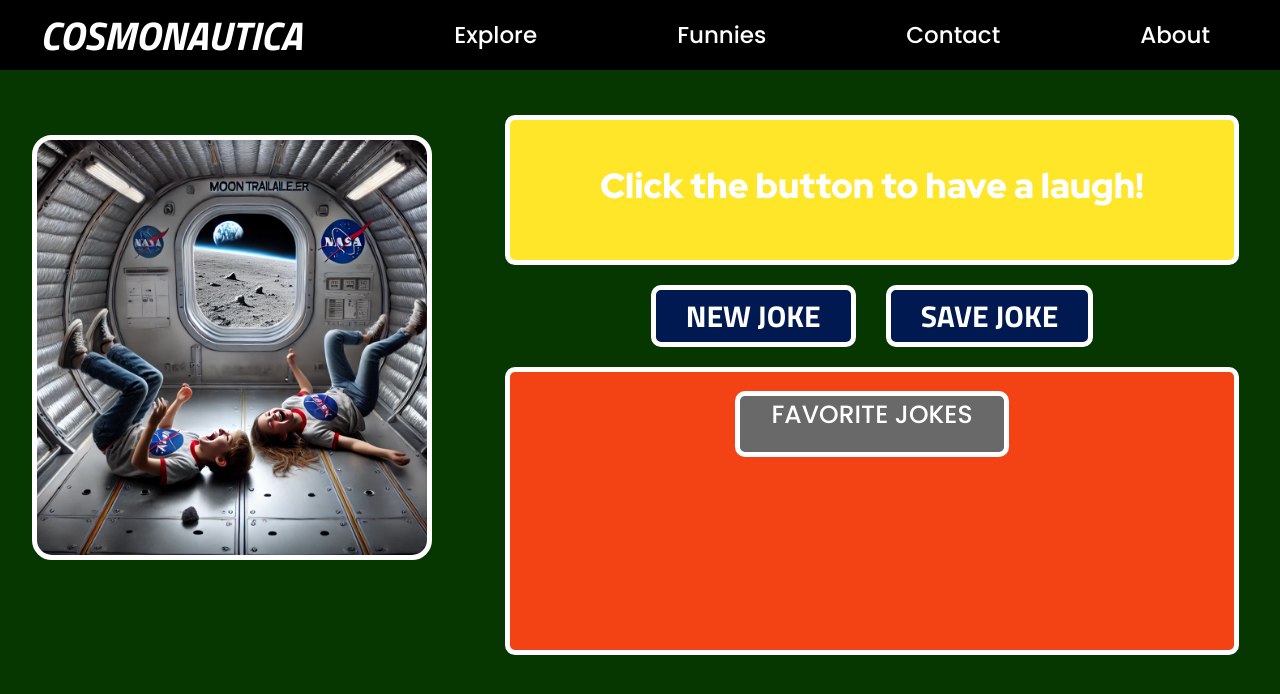
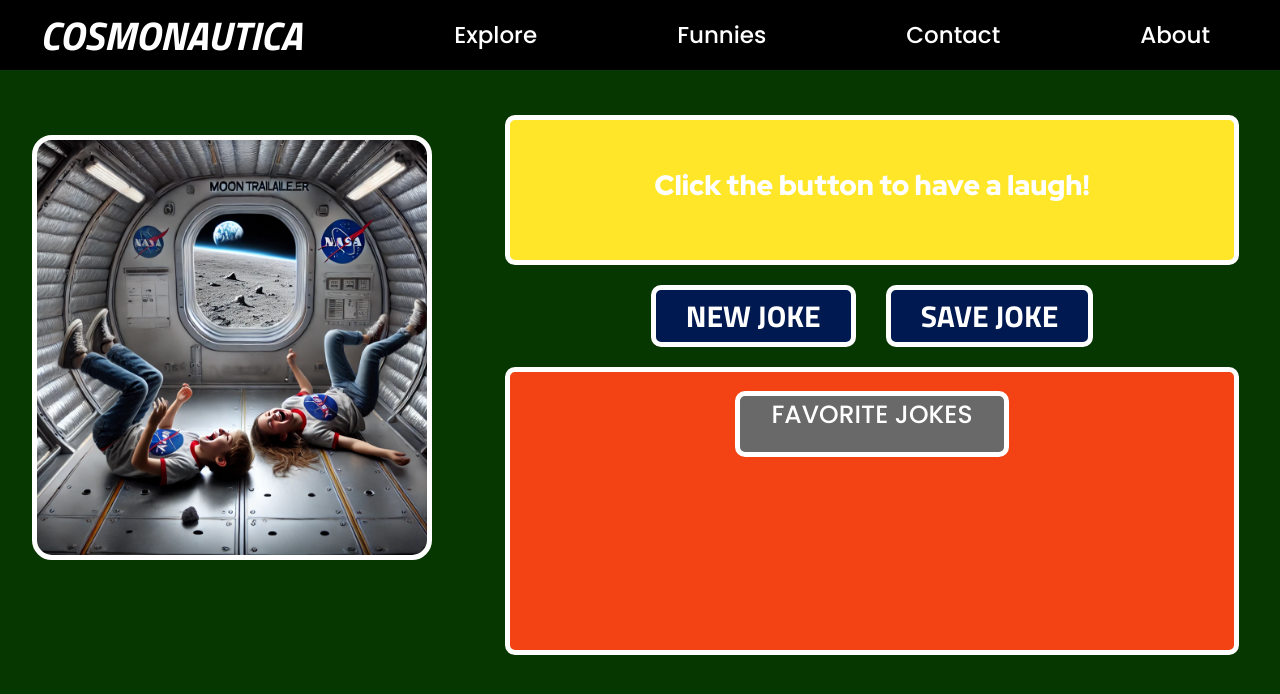
Before and after one commit to GRossMcDonald/jac-enterprises-react, a React (Create React App) app in the folder frontend/: page /funnies in a window 1280 px wide. Shown: the top 694 px of the page. Built offline with nearby package versions, Linux system fonts and the light colour scheme.

Commit message:
changed the calling of all buttons to calling the buttons I needed and edited the text size of the joke text

```diff
--- a/frontend/src/components/FetchNewJokeButton.css
+++ b/frontend/src/components/FetchNewJokeButton.css
@@ -1,4 +1,5 @@
-button {
+#joke-button,
+#save-joke-button {
   user-select: none;
   cursor: pointer;
   font-size: 20px;
--- a/frontend/src/components/Funnies.css
+++ b/frontend/src/components/Funnies.css
@@ -57,7 +57,7 @@
   justify-content: center;
   font-family: "Red Hat Display", sans-serif;
   font-weight: 900;
-  font-size: 35px;
+  font-size: 28px;
   color: white;
   background-color: rgb(255, 230, 41);
   padding: 25px;
```
